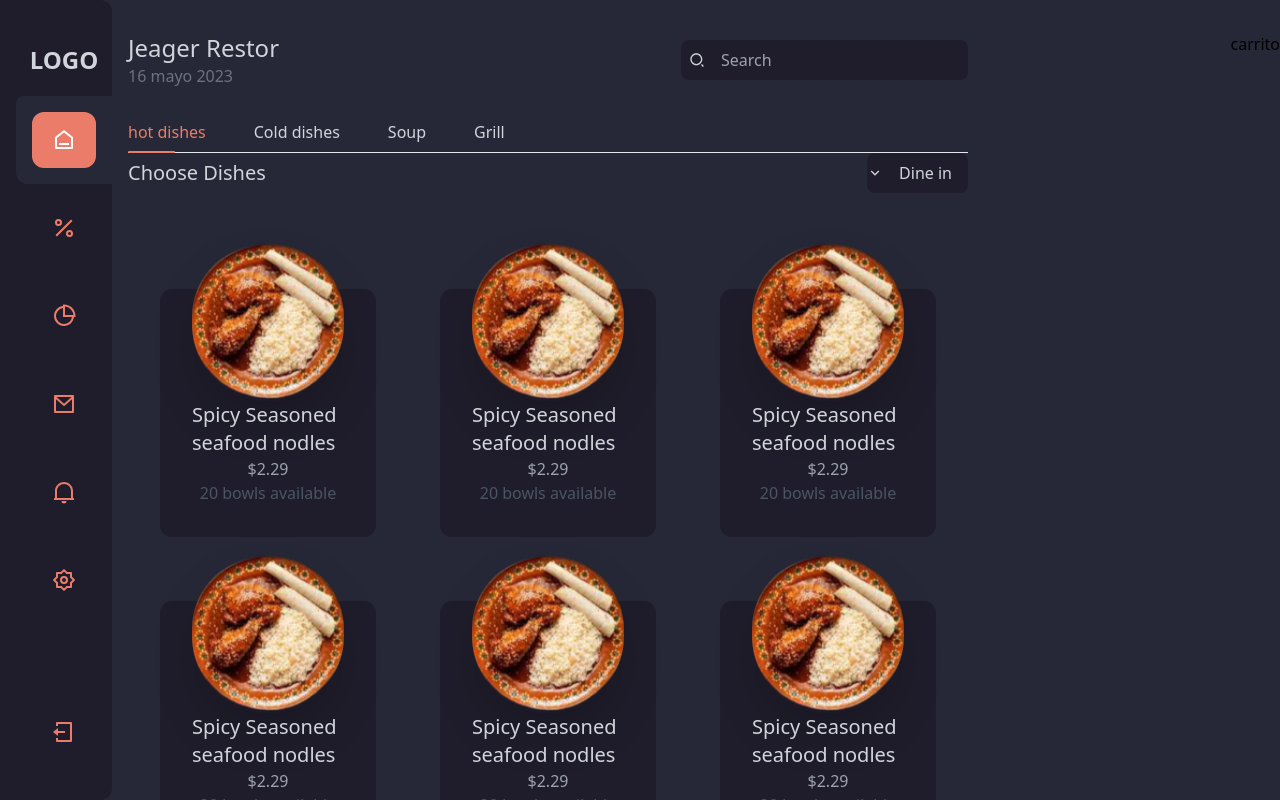
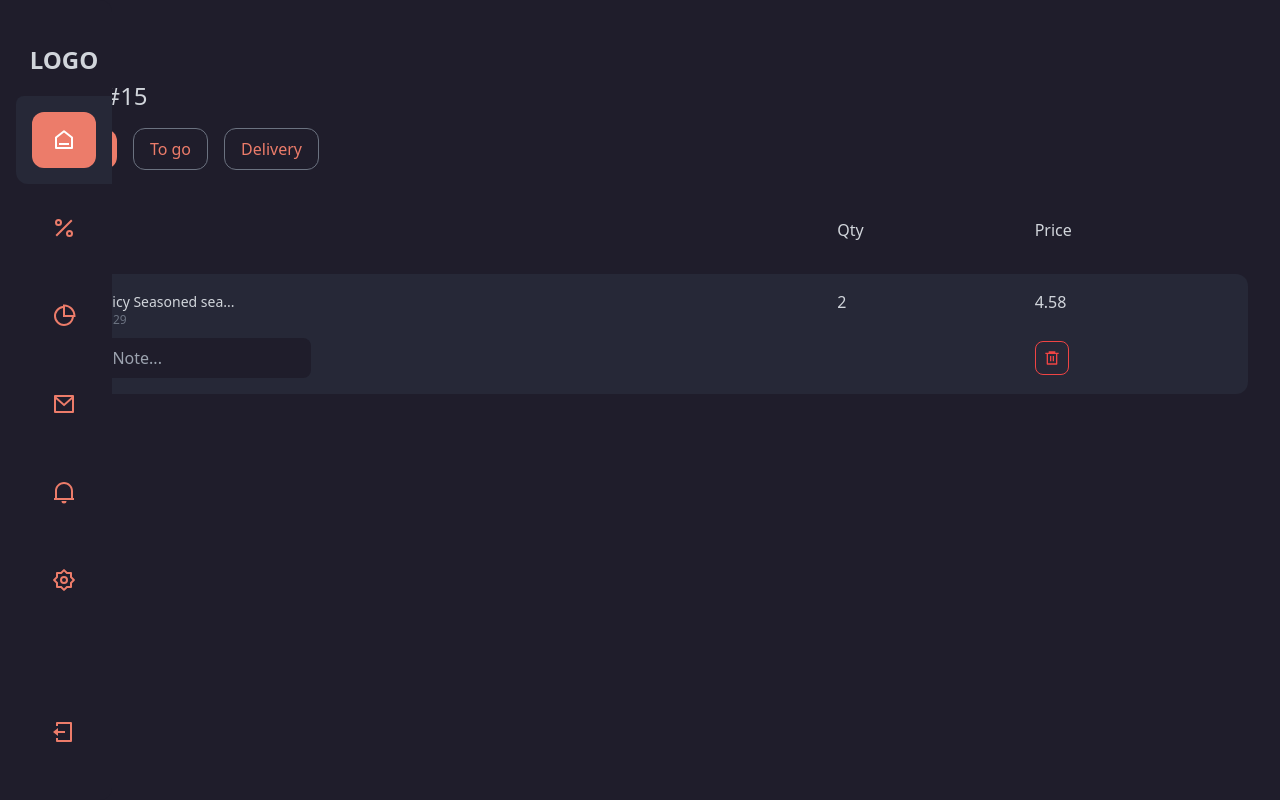
Before and after one commit to jimmyov29/dashboard-store, a React (Create React App) app: page / in a window 1280 px wide. Shown: the top 800 px of the page. Built offline with nearby package versions, Linux system fonts and the light colour scheme.

Commit message:
products descriptions complete, begining submit

```diff
--- a/public/index.html
+++ b/public/index.html
@@ -26,7 +26,7 @@
     -->
     <title>React App</title>
   </head>
-  <body>
+  <body class="bg-[#262837]">
     <noscript>You need to enable JavaScript to run this app.</noscript>
     <div id="root"></div>
     <!--
--- a/src/App.jsx
+++ b/src/App.jsx
@@ -5,7 +5,7 @@ import {
   RiAddLine,
   RiArrowDownSLine,
   RiCloseLine,
-  RiLightbulbLine,
+  RiDeleteBin6Line,
   RiMenu2Fill,
   RiPieChart2Line,
   RiSearch2Line,
@@ -38,8 +38,8 @@ function App() {
           {showMenu ? <RiCloseLine /> : <RiMenu2Fill />}
         </button>
       </nav>
-      <main className="lg:pl-32 grid grid-cols-1 lg:grid-cols-8 p-8 pb-20">
-        <div className="lg:col-span-6 ">
+      <main className="lg:pl-32 grid grid-cols-1 lg:grid-cols-8 p-4 pb-20">
+        <div className="lg:col-span-6 md:p-8 ">
           {/* Header */}
           <header>
             {/* title and searh */}
@@ -94,9 +94,7 @@ function App() {
                 className="w-40 h-40 object-cover -mt-20 shadow-2xl rounded-full"
               ></img>
               <p className="text-xl">Spicy Seasoned seafood nodles</p>
-              <span className="text-gray-400">
-                $2.29
-              </span>
+              <span className="text-gray-400">$2.29</span>
               <p className="text-gray-600">20 bowls available</p>
             </div>
             {/* Card */}
@@ -106,9 +104,7 @@ function App() {
                 className="w-40 h-40 object-cover -mt-20 shadow-2xl rounded-full"
               ></img>
               <p className="text-xl">Spicy Seasoned seafood nodles</p>
-              <span className="text-gray-400">
-                $2.29
-              </span>
+              <span className="text-gray-400">$2.29</span>
               <p className="text-gray-600">20 bowls available</p>
             </div>
             {/* Card */}
@@ -118,9 +114,7 @@ function App() {
                 className="w-40 h-40 object-cover -mt-20 shadow-2xl rounded-full"
               ></img>
               <p className="text-xl">Spicy Seasoned seafood nodles</p>
-              <span className="text-gray-400">
-                $2.29
-              </span>
+              <span className="text-gray-400">$2.29</span>
               <p className="text-gray-600">20 bowls available</p>
             </div>
             {/* Card */}
@@ -130,9 +124,7 @@ function App() {
                 className="w-40 h-40 object-cover -mt-20 shadow-2xl rounded-full"
               ></img>
               <p className="text-xl">Spicy Seasoned seafood nodles</p>
-              <span className="text-gray-400">
-                $2.29
-              </span>
+              <span className="text-gray-400">$2.29</span>
               <p className="text-gray-600">20 bowls available</p>
             </div>
             {/* Card */}
@@ -142,9 +134,7 @@ function App() {
                 className="w-40 h-40 object-cover -mt-20 shadow-2xl rounded-full"
               ></img>
               <p className="text-xl">Spicy Seasoned seafood nodles</p>
-              <span className="text-gray-400">
-                $2.29
-              </span>
+              <span className="text-gray-400">$2.29</span>
               <p className="text-gray-600">20 bowls available</p>
             </div>
             {/* Card */}
@@ -154,14 +144,80 @@ function App() {
                 className="w-40 h-40 object-cover -mt-20 shadow-2xl rounded-full"
               ></img>
               <p className="text-xl">Spicy Seasoned seafood nodles</p>
-              <span className="text-gray-400">
-                $2.29
-              </span>
+              <span className="text-gray-400">$2.29</span>
               <p className="text-gray-600">20 bowls available</p>
             </div>
           </div>
         </div>
-        <div className="lg:col-span-2  fixed lg:carrito right-0 "> carrito</div>
+        <div className="lg:col-span-2  fixed lg:carrito right-0 top-0 bg-[#1F1D2B] w-full h-full">
+          {/* Orders */}
+          <div className="relative  pt-16 p-8 text-gray-300 h-full">
+            <RiCloseLine className="absolute  p-3 box-content text-gray-400 bg-[#262837] rounded-full left-4 top-4 text-xl" />
+            <h1 className=" text-2xl my-4">Order #15</h1>
+            {/* Pills buttons */}
+            <div className="flex items-center gap-4 flex-wrap mb-8">
+              <button className="bg-[#ec7c6a] py-2 px-4 rounded-xl">
+                Dine in
+              </button>
+              <button className="text-[#ec7c6a]  py-2 px-4 rounded-xl border border-gray-500">
+                To go
+              </button>
+              <button className="text-[#ec7c6a] py-2 px-4 rounded-xl border border-gray-500">
+                Delivery
+              </button>
+            </div>
+            {/* Card */}
+            <div>
+              <div className=" grid grid-cols-6 mb-4 p-4 ">
+                <h5 className="col-span-4">Items</h5>
+                <h5>Qty</h5>
+                <h5>Price</h5>
+              </div>
+              {/* Product */}
+              <div className="bg-[#262837] p-4 rounded-xl">
+                <div className=" grid grid-cols-6 mb-2">
+                  {/* Product Description */}
+                  <div className=" flex items-center gap-2 col-span-4">
+                    <img
+                      src="comida.png"
+                      className="w-10 h-10 object-cover
+                  "
+                    ></img>
+                    <div>
+                      <h5 className="text-sm">Spicy Seasoned sea...</h5>
+                      <p className="text-xs text-gray-500">$2.29</p>
+                    </div>
+                  </div>
+                  {/* Qty */}
+                  <div>
+                    <span>2</span>
+                  </div>
+                  {/* Price */}
+                  <div>
+                    <span>4.58</span>
+                  </div>
+                </div>
+                {/* Note */}
+                <div className="grid grid-cols-6 items-center">
+                  <form className="col-span-5 ">
+                    <input
+                      type="text"
+                      className="bg-[#1f1d2b] py-2 px-4 rounded-lg outline-none"
+                      placeholder="Order Note..."
+                    ></input>
+                  </form>
+                  <div>
+                    <button className=" border border-red-500 p-2 rounded-lg">
+                      <RiDeleteBin6Line className="text-red-500" />
+                    </button>
+                  </div>
+                </div>
+              </div>
+            </div>
+            {/* Submit payment */}
+            <div className="bg-red-300 absolute bottom-0 left-0"> Submit</div>
+          </div>
+        </div>
       </main>
     </div>
   );
```
